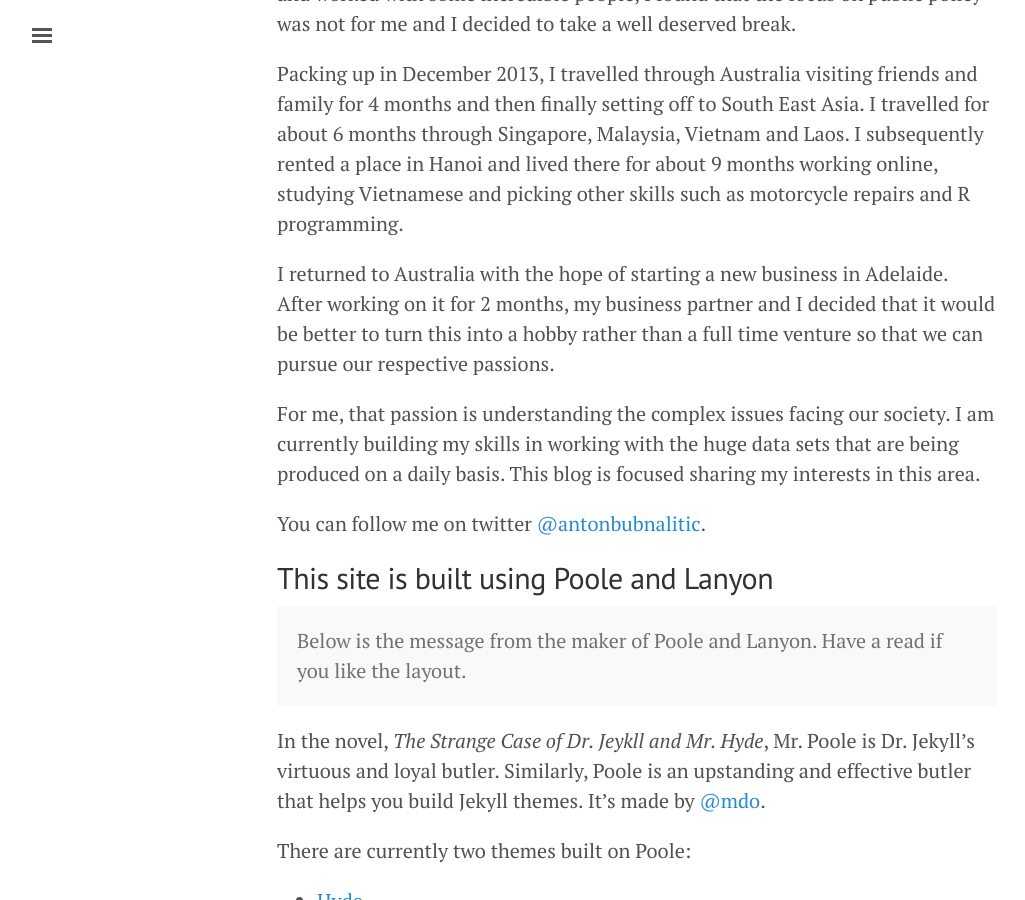
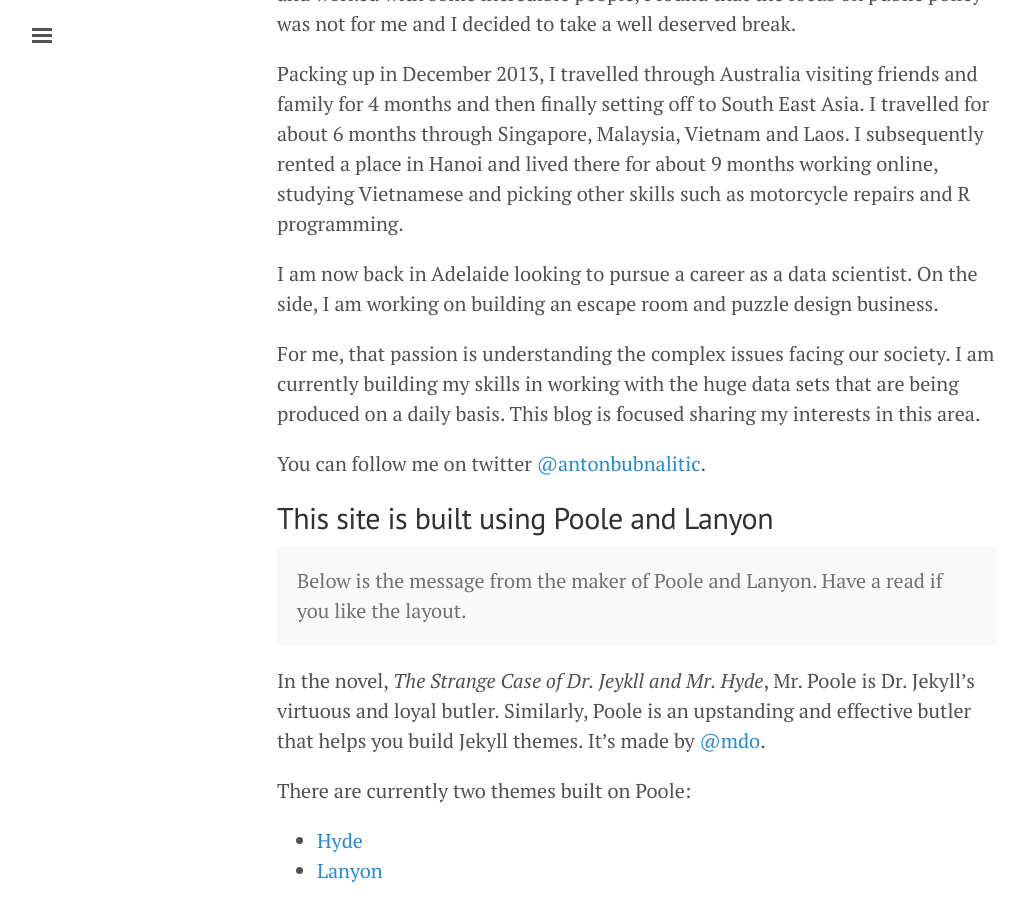
Before and after one commit to AntonBL/antonbl.github.io, a Jekyll site: the page built from about.md, in a window 1280 px wide and 900 px high, scrolled down 611 px. Shown: the whole window, without its empty margins (3-1028 px from the left). Built offline with Jekyll 4.4.1, drawn with Linux system fonts in a browser that asks for light colours.

Commit message:
edited about page

```diff
--- a/about.md
+++ b/about.md
@@ -15,7 +15,7 @@ As a result, I jumped into the business world securing a job with [Nous Group](h
 
 Packing up in December 2013, I travelled through Australia visiting friends and family for 4 months and then finally setting off to South East Asia. I travelled for about 6 months through Singapore, Malaysia, Vietnam and Laos. I subsequently rented a place in Hanoi and lived there for about 9 months working online, studying Vietnamese and picking other skills such as motorcycle repairs and R programming.
 
-I returned to Australia with the hope of starting a new business in Adelaide. After working on it for 2 months, my business partner and I decided that it would be better to turn this into a hobby rather than a full time venture so that we can pursue our respective passions.
+I am now back in Adelaide looking to pursue a career as a data scientist. On the side, I am working on building an escape room and puzzle design business.
 
 For me, that passion is understanding the complex issues facing our society. I am currently building my skills in working with the huge data sets that are being produced on a daily basis. This blog is focused sharing my interests in this area.
 
```
